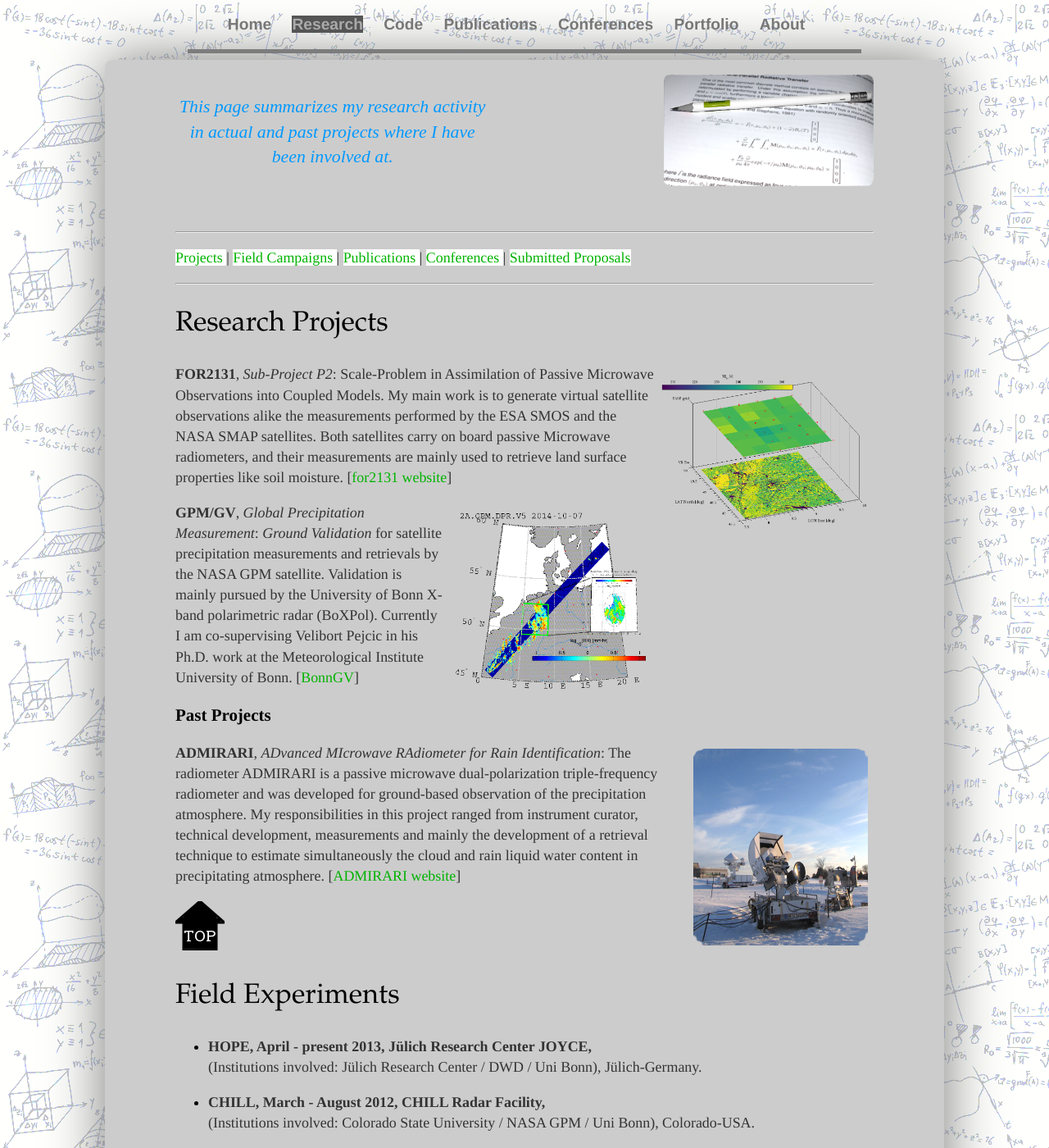
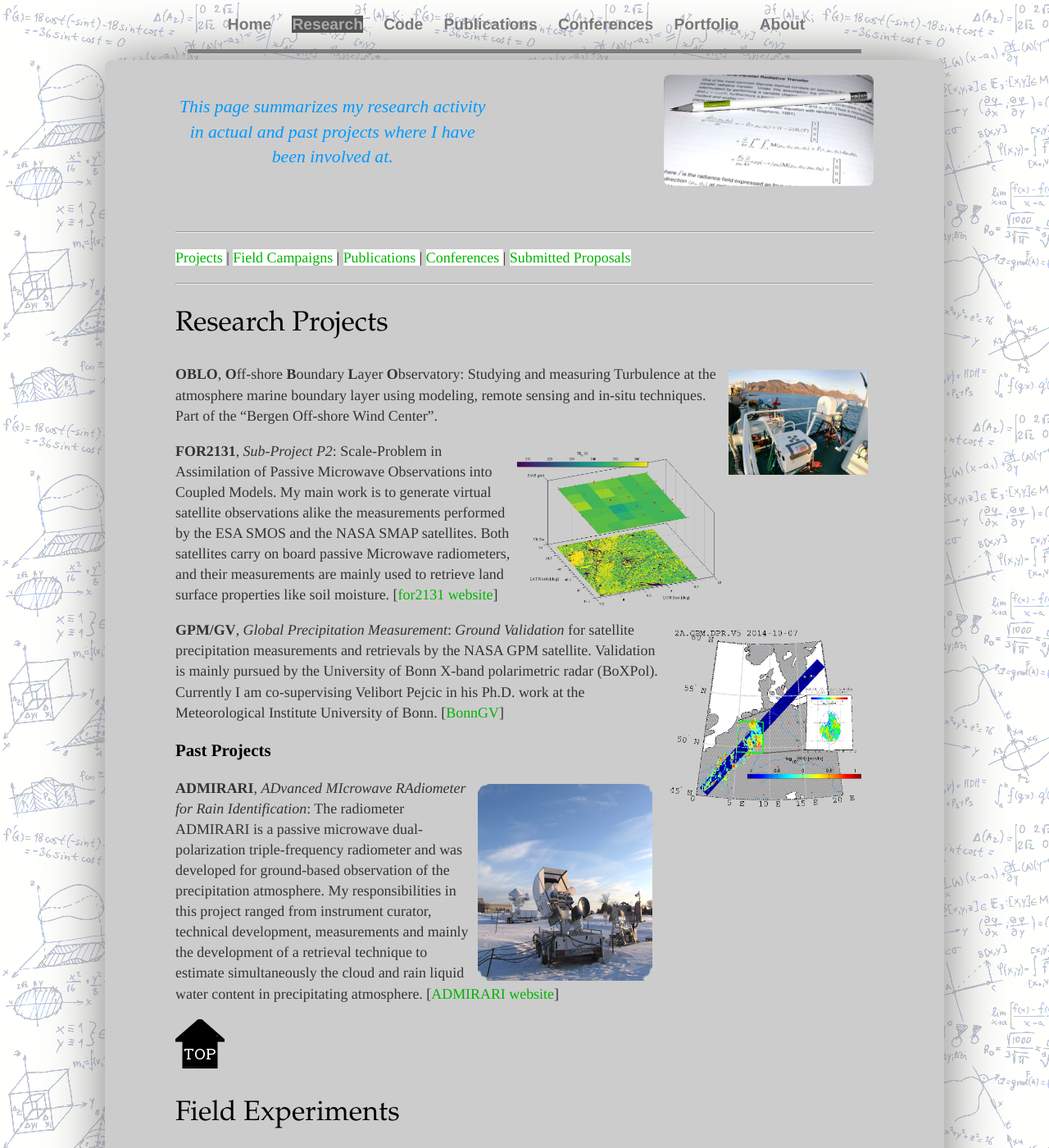
Before and after one commit to pablosaa/pablosaa.github.io, a Jekyll site: the page built from projects.md, in a window 1280 px wide and 1400 px high. Shown: the whole window at 82% size. Built offline with Jekyll 4.4.1, drawn with Linux system fonts in a browser that asks for light colours; some of the changed text lies outside the part shown.

Commit message:
About.me corrected. Added OBLO project and Legacy Cruise field campaign

```diff
--- a/projects.md
+++ b/projects.md
@@ -15,6 +15,9 @@
 ***
 
 ## Research Projects ##
+![OBLO]({{site.baseurl}}/images/projects/OBLO_legacy.jpg){:style="float: right; margin-right:7px; margin-top: 7px; width: 20%"}
+**OBLO**, **O**ff-shore **B**oundary **L**ayer **O**bservatory: Studying and measuring Turbulence at the atmosphere marine boundary layer using modeling, remote sensing and in-situ techniques. Part of the "Bergen Off-shore Wind Center".
+
 ![for2131 show]({{site.baseurl}}/images/projects/TB_SMAPcube.png){:style="float: right; margin-right:7px; margin-top: 7px; width: 30%"}
 **FOR2131**, *Sub-Project P2*: Scale-Problem in Assimilation of Passive Microwave Observations into Coupled Models.
 My main work is to generate virtual satellite observations alike the measurements performed by the ESA SMOS and the NASA SMAP satellites. Both satellites carry on board passive Microwave radiometers, and their measurements are mainly used to retrieve land surface properties like soil moisture. [[for2131 website](http://www.for2131.de)]
@@ -30,6 +33,8 @@
 
 ## Field Experiments ##
 <ul><li>
+<p class="discreet"><strong>OBLO, September 2018, Haakon Kronsprins Nancen Lecacy cruse</strong><strong>,<br /></strong>(Institutions involved: GIF / UNIS / Uni Bergen), Svalbard-Norway.</p>
+</li><li>
 <p class="discreet"><strong>HOPE, April - present 2013, Jülich Research Center JOYCE</strong><strong>,<br /></strong>(Institutions involved: Jülich Research Center / DWD / Uni Bonn), Jülich-Germany.</p>
 </li><li>
 <p class="discreet"><strong>CHILL, March - August 2012, CHILL Radar Facility</strong><strong>,<br /></strong>(Institutions involved: Colorado State University / NASA GPM / Uni Bonn), Colorado-USA.</p>
```
Also changed, not shown: about.md (+2 -1 lines), images/projects/OBLO_legacy.jpg (added).
